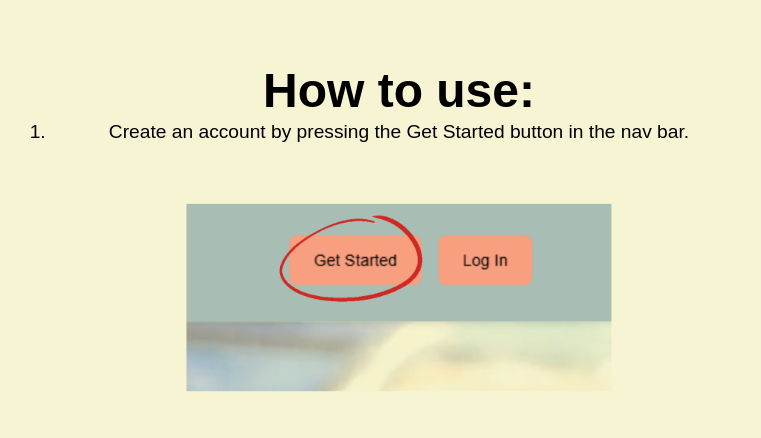
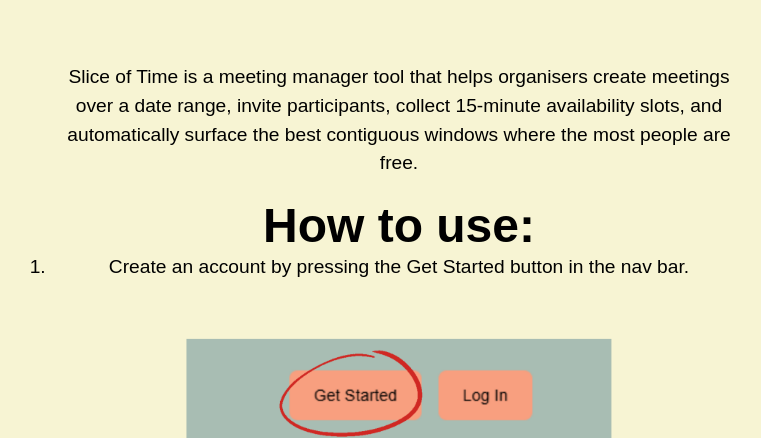
Before and after one commit to JillStingray1/CITS3403-Group-Project, a Flask app: page / in a window 1280 px wide. Shown: the part 641-1079 px from the top of the page, without its empty margins (241-1002 px from the left). Run offline with Flask 3, Linux system fonts and the light colour scheme.

Commit message:
added the purpose description from readme to  index

```diff
--- a/static/stylesheet/landing.css
+++ b/static/stylesheet/landing.css
@@ -106,6 +106,13 @@
   line-height: 1.5; /* Optional: Adjust line height for better readability */
 }
 
+.discription-body p {
+  margin-left: 20%;
+  margin-right: 20%;
+  font-size: 1.2rem; /* Increase the font size (adjust as needed) */
+  line-height: 1.5; /* Optional: Adjust line height for better readability */
+}
+
 @media (max-width: 768px) {
   .landing-container {
     flex-direction: column;
--- a/templates/index.html
+++ b/templates/index.html
@@ -44,6 +44,11 @@
 
 
       <div class="discription-body">
+        <p>
+          Slice of Time is a meeting manager tool that helps organisers create meetings over a date range,
+          invite participants, collect 15‑minute availability slots, and automatically surface the best
+          contiguous windows where the most people are free.
+        </p>
         <h2>How to use:</h2>
         <ol>
           <li>
```
